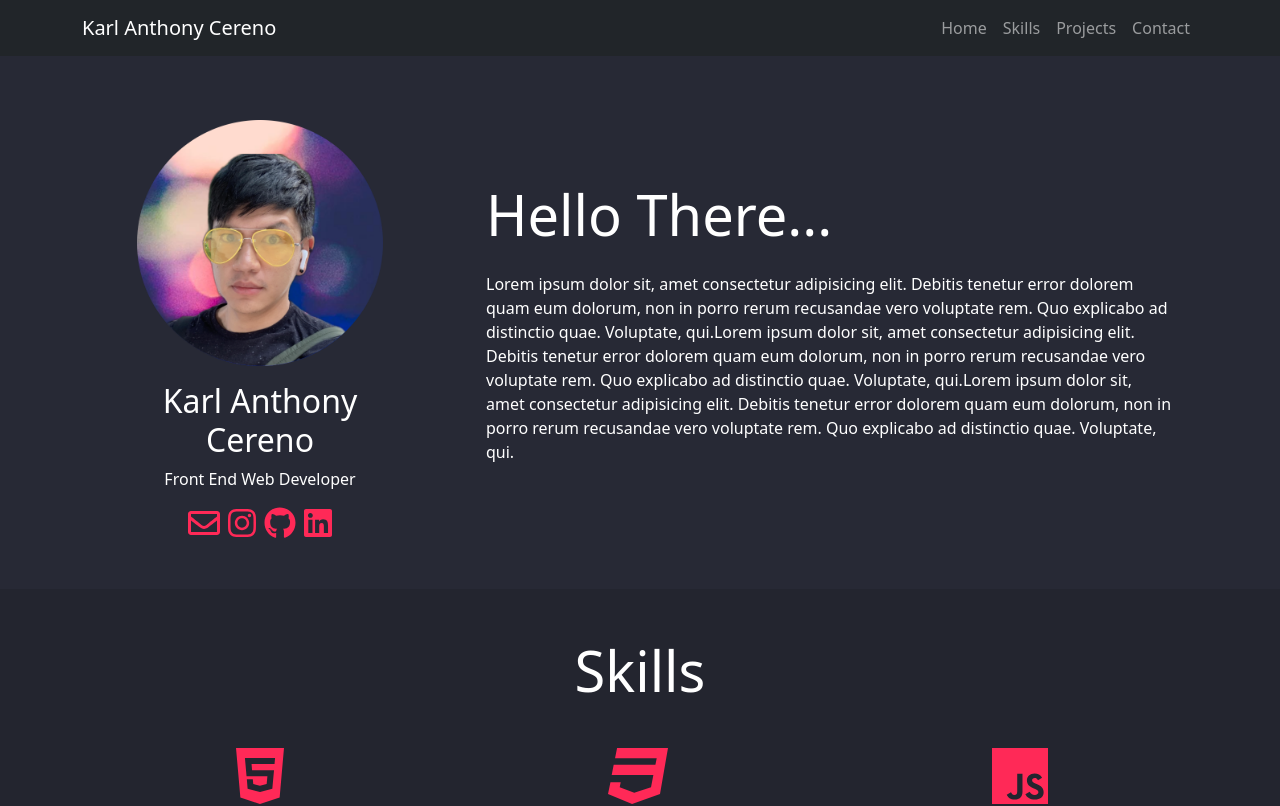
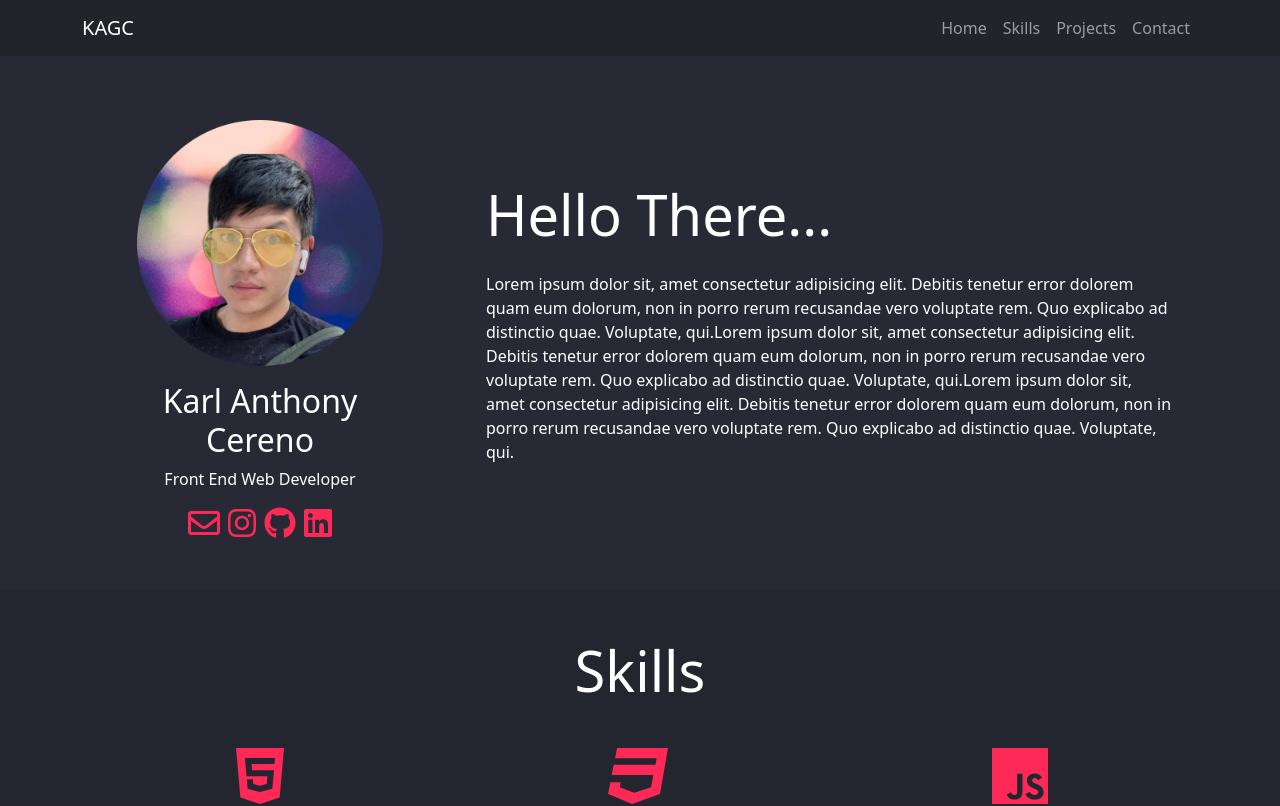
Before and after one commit to kcereno/portfolio-site, a React (Create React App) app: page / in a window 1280 px wide. Shown: the top 806 px of the page. Built offline with nearby package versions, Linux system fonts and the light colour scheme.

Commit message:
Fix favicon not showing correctly

```diff
--- a/public/index.html
+++ b/public/index.html
@@ -2,7 +2,7 @@
 <html lang="en">
   <head>
     <meta charset="utf-8" />
-    <link rel="icon" href="%PUBLIC_URL%/favicon.ico" />
+    <link rel="icon" href="https://raw.githubusercontent.com/kcereno/portfolio-site/main/public/favicon.ico" />
     <meta name="viewport" content="width=device-width, initial-scale=1" />
     <meta name="theme-color" content="#000000" />
     <meta
--- a/src/Sections/NavigationBar/NavigationBar.tsx
+++ b/src/Sections/NavigationBar/NavigationBar.tsx
@@ -6,7 +6,7 @@ export default function NavigationBar() {
     <React.Fragment>
       <Navbar collapseOnSelect expand="lg" bg="dark" variant="dark">
         <Container>
-          <Navbar.Brand href="#home">Karl Anthony Cereno</Navbar.Brand>
+          <Navbar.Brand href="#home">KAGC</Navbar.Brand>
           <Navbar.Toggle aria-controls="responsive-navbar-nav" />
           <Navbar.Collapse
             id="responsive-navbar-nav"
```
